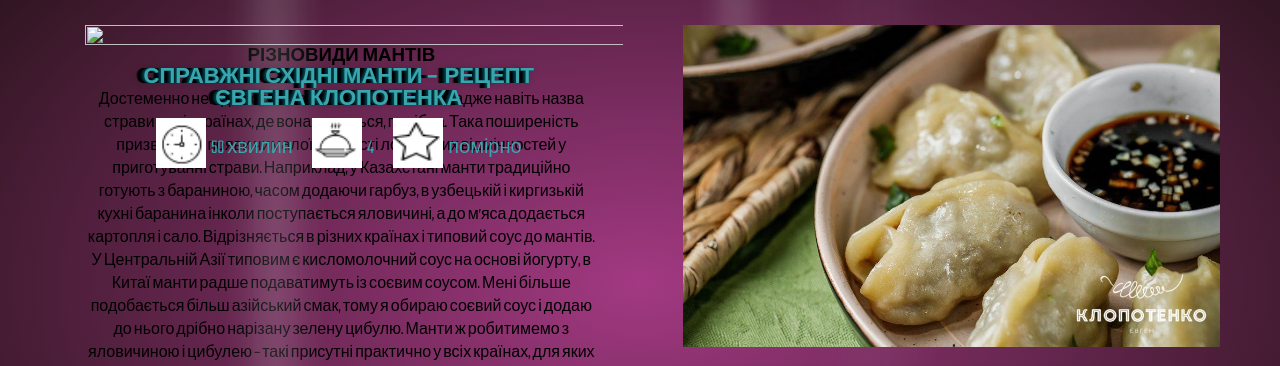
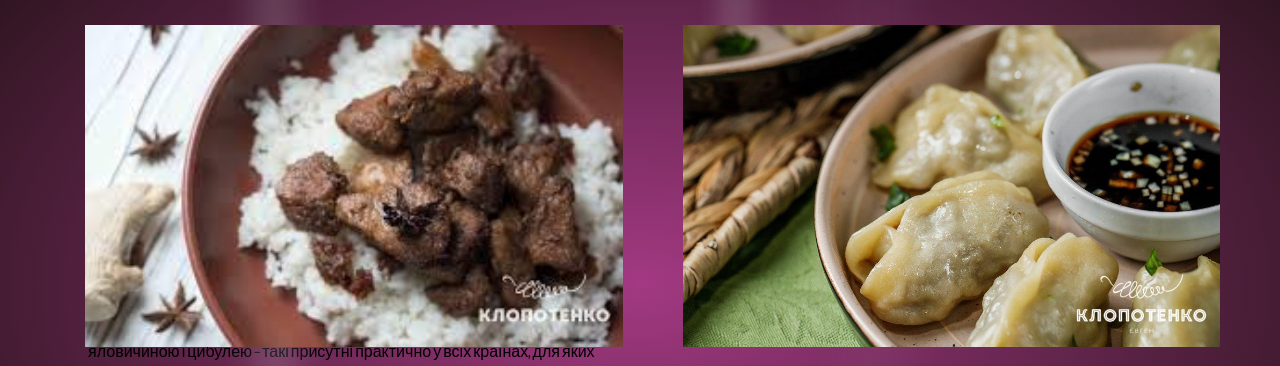
Before and after one commit to linoy17/Chine, a plain HTML site: page eit.html in a window 1280 px wide. Shown: the part 916-1282 px from the top of the page. Drawn offline with Linux system fonts and the light colour scheme.

Commit message:
Update eit.html

```diff
--- a/eit.html
+++ b/eit.html
@@ -86,7 +86,7 @@
 
             <div class="eat2">
                 <div class="front">
-                    <img src="23.jpg" alt="">
+                    <img src="23.jfif" alt="">
                     <h3>СПРАВЖНІ СХІДНІ МАНТИ – РЕЦЕПТ ЄВГЕНА КЛОПОТЕНКА</h3>
                     <div class="info">
                         <p class="time">50 хвилин</p>
```
